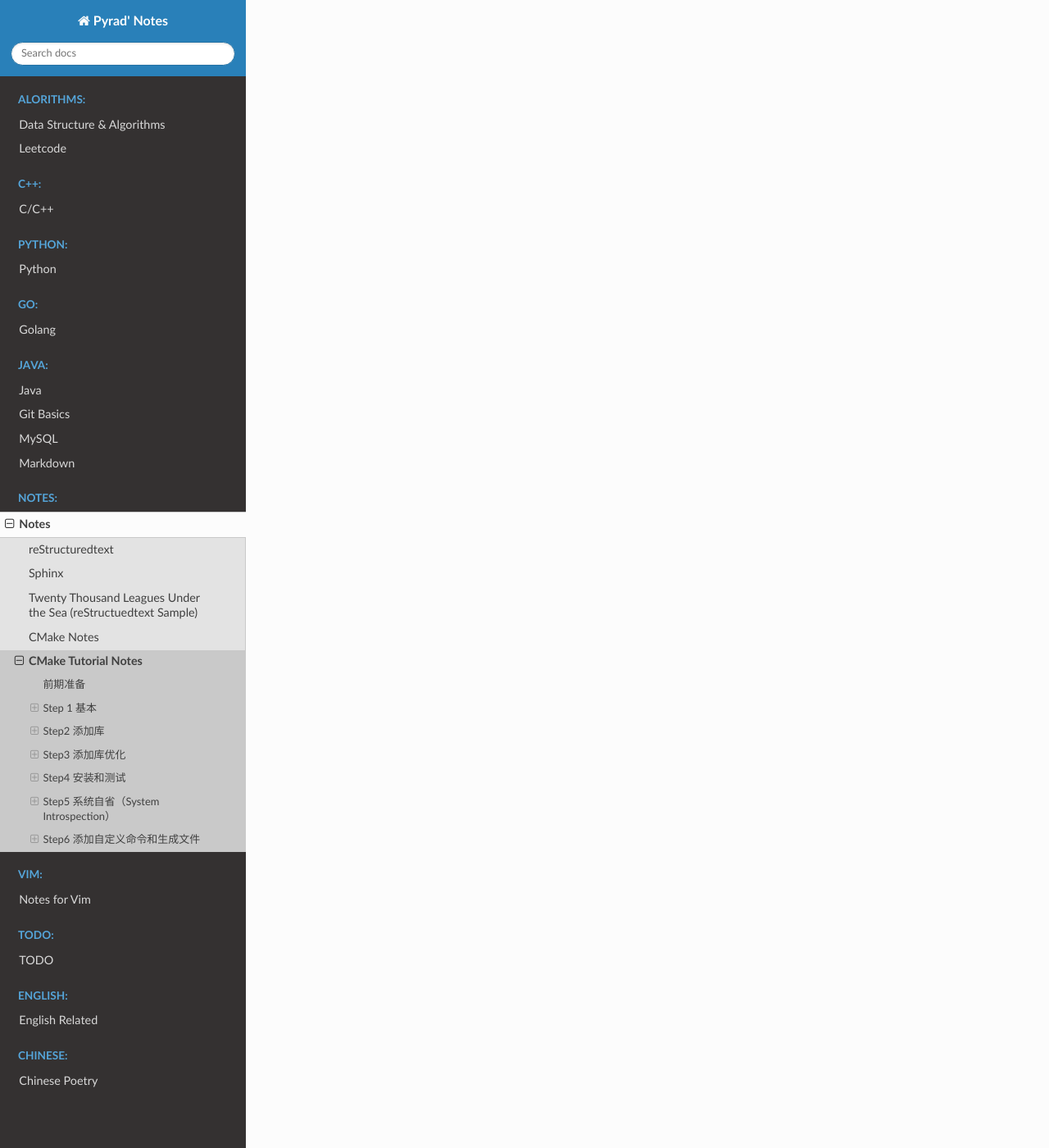
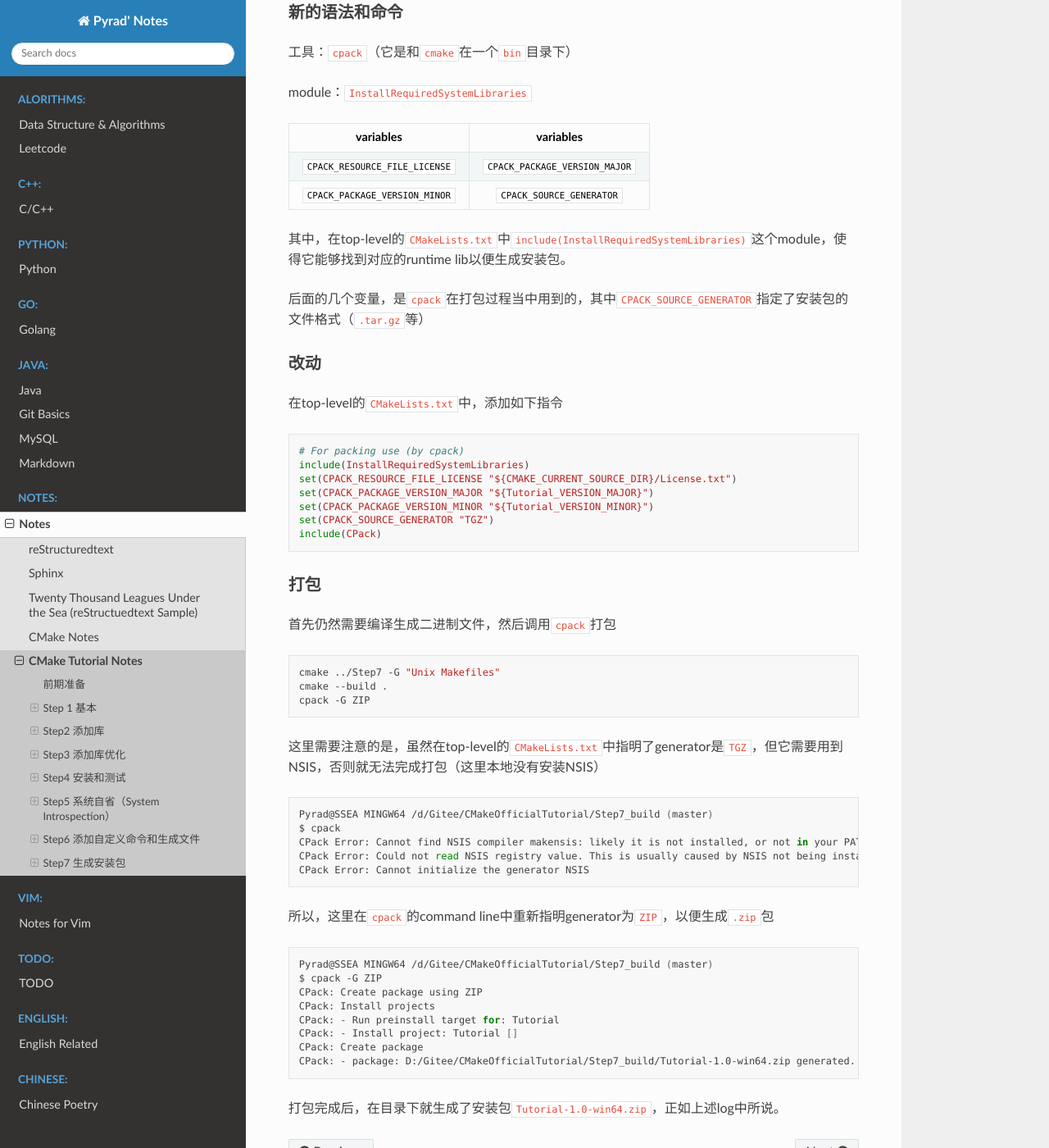
Before and after one commit to Pyrad/pyradnotes, a Sphinx documentation site: the page built from source/Notes/CMakeTutorialNotes.md, in a window 1280 px wide and 1400 px high, scrolled down 25149 px. Shown: the whole window at 82% size. Built offline with Sphinx 7.4.7 and the Read the Docs theme 2.0.0, drawn with Linux system fonts in a browser that asks for light colours; some of the changed text lies outside the part shown.

Commit message:
Finished notes for Step7 of CMake tutorial
How to packing with cpack

````diff
--- a/source/Notes/CMakeTutorialNotes.md
+++ b/source/Notes/CMakeTutorialNotes.md
@@ -1368,3 +1368,99 @@ Computing sqrt of 10 to be 3.16228
 Computing sqrt of 10 to be 3.16228
 The square root of 10 is 3.16228
 ```
+
+
+
+
+
+
+
+## Step7 生成安装包
+
+教程第七节
+
+
+
+### 简述
+
+本节主要讲述了,通过`cpack`，如何生成一个安装包文件
+
+关于generator的帮助页面：[`cpack-generators(7)`](https://cmake.org/cmake/help/latest/manual/cpack-generators.7.html#manual:cpack-generators(7))
+
+或者可以直接查询：`cpack --help`
+
+
+
+### 新的语法和命令
+
+工具：`cpack`（它是和`cmake`在一个`bin`目录下）
+
+module：`InstallRequiredSystemLibraries`
+
+|           variables            |           variables            |
+| :----------------------------: | :----------------------------: |
+| `CPACK_RESOURCE_FILE_LICENSE`  | `CPACK_PACKAGE_VERSION_MAJOR ` |
+| `CPACK_PACKAGE_VERSION_MINOR ` |    `CPACK_SOURCE_GENERATOR`    |
+
+
+
+其中，在top-level的`CMakeLists.txt`中`include(InstallRequiredSystemLibraries)`这个module，使得它能够找到对应的runtime lib以便生成安装包。
+
+后面的几个变量，是`cpack`在打包过程当中用到的，其中`CPACK_SOURCE_GENERATOR`指定了安装包的文件格式（`.tar.gz`等）
+
+
+
+### 改动
+
+在top-level的`CMakeLists.txt`中，添加如下指令
+
+```cmake
+# For packing use (by cpack)
+include(InstallRequiredSystemLibraries)
+set(CPACK_RESOURCE_FILE_LICENSE "${CMAKE_CURRENT_SOURCE_DIR}/License.txt")
+set(CPACK_PACKAGE_VERSION_MAJOR "${Tutorial_VERSION_MAJOR}")
+set(CPACK_PACKAGE_VERSION_MINOR "${Tutorial_VERSION_MINOR}")
+set(CPACK_SOURCE_GENERATOR "TGZ")
+include(CPack)
+```
+
+
+
+
+
+### 打包
+
+首先仍然需要编译生成二进制文件，然后调用`cpack`打包
+
+```shell
+cmake ../Step7 -G "Unix Makefiles"
+cmake --build .
+cpack -G ZIP
+```
+
+这里需要注意的是，虽然在top-level的`CMakeLists.txt`中指明了generator是`TGZ`，但它需要用到NSIS，否则就无法完成打包（这里本地没有安装NSIS）
+
+```shell
+Pyrad@SSEA MINGW64 /d/Gitee/CMakeOfficialTutorial/Step7_build (master)
+$ cpack
+CPack Error: Cannot find NSIS compiler makensis: likely it is not installed, or not in your PATH
+CPack Error: Could not read NSIS registry value. This is usually caused by NSIS not being installed. Please install NSIS from http://nsis.sourceforge.net
+CPack Error: Cannot initialize the generator NSIS
+```
+
+
+
+所以，这里在`cpack`的command line中重新指明generator为`ZIP`，以便生成`.zip`包
+
+```shell
+Pyrad@SSEA MINGW64 /d/Gitee/CMakeOfficialTutorial/Step7_build (master)
+$ cpack -G ZIP
+CPack: Create package using ZIP
+CPack: Install projects
+CPack: - Run preinstall target for: Tutorial
+CPack: - Install project: Tutorial []
+CPack: Create package
+CPack: - package: D:/Gitee/CMakeOfficialTutorial/Step7_build/Tutorial-1.0-win64.zip generated.
+```
+
+打包完成后，在目录下就生成了安装包`Tutorial-1.0-win64.zip`，正如上述log中所说。
````
